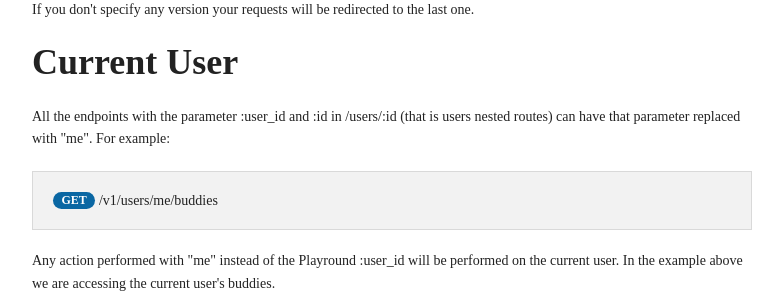
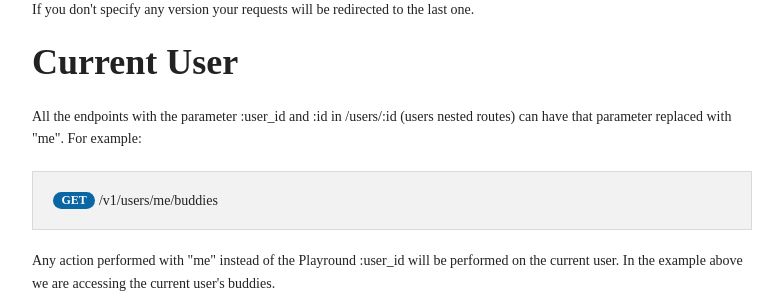
Before and after one commit to matteodepalo/playround-developer, a Jekyll site: the page built from index.html, in a window 1280 px wide and 900 px high, scrolled down 1736 px. Shown: the part 151-448 px from the top of the window, without its empty margins (373-1156 px from the left). Built offline with Jekyll 4.4.1, drawn with Linux system fonts in a browser that asks for light colours; some web fonts are replaced; some of the changed text lies outside the part shown.

Commit message:
Improved english

```diff
--- a/_includes/basics.html
+++ b/_includes/basics.html
@@ -102,7 +102,7 @@ HTTP/1.1 422 Unprocessable Entity
     <h2>Current User</h2>
 
     <p>
-      All the endpoints with the parameter :user_id and :id in /users/:id (that is users nested routes) can have that parameter replaced with "me". For example:
+      All the endpoints with the parameter :user_id and :id in /users/:id (users nested routes) can have that parameter replaced with "me". For example:
     </p>
 
       <div class="endpoint">
--- a/_includes/buddies.html
+++ b/_includes/buddies.html
@@ -43,7 +43,7 @@ HTTP/1.1 200 Success
 
   <h4>Create</h4>
   <p>
-    Adds a user to the list of current user's buddies.<br/>
+    Adds one or more users to the list of current user's buddies.<br/>
     Requires <span class="authentication">Authentication</span>
   </p>
 
--- a/_includes/participations.html
+++ b/_includes/participations.html
@@ -1,7 +1,7 @@
 <section id="participations">
   <h2 data-magellan-destination="participations">Participations</h2>
 
-  <p>Players can use this endpoint to manage their participation in rounds. They can either join a match (after invitation or not) or leave it.</p>
+  <p>Players can use this endpoint to manage their participation to rounds. They can either join a match (after invitation or not) or leave it.</p>
 
   <h4>Create</h4>
   <p>
--- a/_includes/rounds.html
+++ b/_includes/rounds.html
@@ -269,7 +269,7 @@ HTTP/1.1 201 Created
 
   <h4>Invalid attributes</h4>
 
-  <p>Posting invalid attributes will result in a response with status 422 and a body containing the errors relative to invalid fields</p>
+  <p>Posting invalid attributes will result in a response with status 422 and a body containing the errors relative to invalid fields.</p>
 
   <h5>Example</h5>
 
@@ -309,10 +309,8 @@ HTTP/1.1 422 Unprocessable Entity
 
   <h4>Delete</h4>
   <p>
-    Deletes a round.
-
+    Deletes a round.<br/>
     Requires <span class="authentication">Authentication</span> and <span class="authorization">Authorization</span><br/>
-
     Only the creator of the round can delete it.
   </p>
 
```
